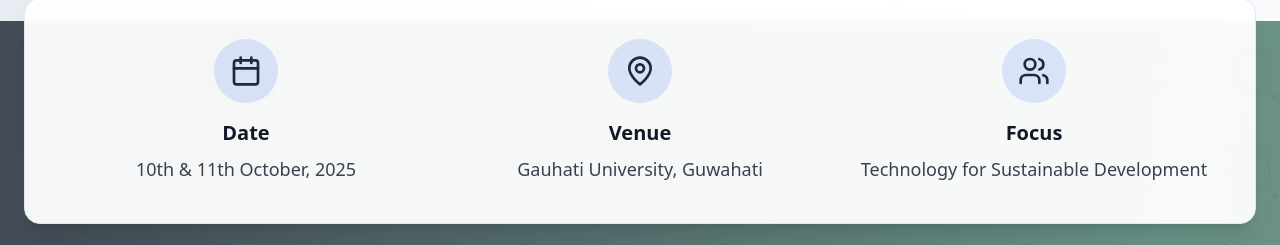
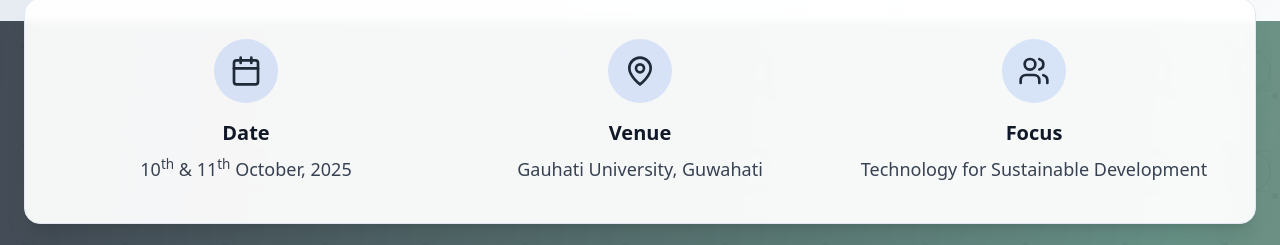
Before and after one commit to nagnitin/GU-SIH-1.0, a React (Vite) app: page / in a window 1280 px wide. Shown: the part 779-1024 px from the top of the page. Built offline with nearby package versions, Linux system fonts and the light colour scheme.

Commit message:
Add superscript formatting for dates
- Updated '10th' to '10<sup>th</sup>' in event details card
- Updated '11th' to '11<sup>th</sup>' in event details card
- Updated timeline dates to use superscript formatting
- Applied consistent superscript styling across all date references

```diff
--- a/src/App.tsx
+++ b/src/App.tsx
@@ -245,7 +245,7 @@
                   <Calendar className="w-8 h-8 text-gray-800" />
                 </div>
                 <h3 className="text-gray-900 text-lg md:text-xl font-semibold mb-2">Date</h3>
-                <p className="text-gray-700 font-medium text-base md:text-lg">10th & 11th October, 2025</p>
+                <p className="text-gray-700 font-medium text-base md:text-lg">10<sup>th</sup> & 11<sup>th</sup> October, 2025</p>
               </div>
               <div className="text-center">
                 <div className="w-16 h-16 bg-blue-600/15 rounded-full flex items-center justify-center mx-auto mb-4">
@@ -747,8 +747,8 @@
           </h2>
           <div className="space-y-8">
             {[
-              { day: 'Day 1', time: '10th October 2025', events: ['Problem statement briefing & team formation', 'Requirement analysis & brainstorming', 'Initial prototyping & system design', 'Mentor check-in & technical validation'] },
-              { day: 'Day 2', time: '11th October 2025', events: ['Coding & development of core features', 'Integration & testing', 'Final touches & deployment setup', 'Final presentations & live demos (5 min/team)'] }
+              { day: 'Day 1', time: '10<sup>th</sup> October 2025', events: ['Problem statement briefing & team formation', 'Requirement analysis & brainstorming', 'Initial prototyping & system design', 'Mentor check-in & technical validation'] },
+              { day: 'Day 2', time: '11<sup>th</sup> October 2025', events: ['Coding & development of core features', 'Integration & testing', 'Final touches & deployment setup', 'Final presentations & live demos (5 min/team)'] }
             ].map((day, index) => (
               <div key={index} className="flex items-start space-x-6 group">
                 <div className="bg-gradient-to-r from-blue-700 to-blue-500 w-16 h-16 rounded-full flex items-center justify-center font-bold shrink-0 group-hover:scale-110 transition-transform">
```
